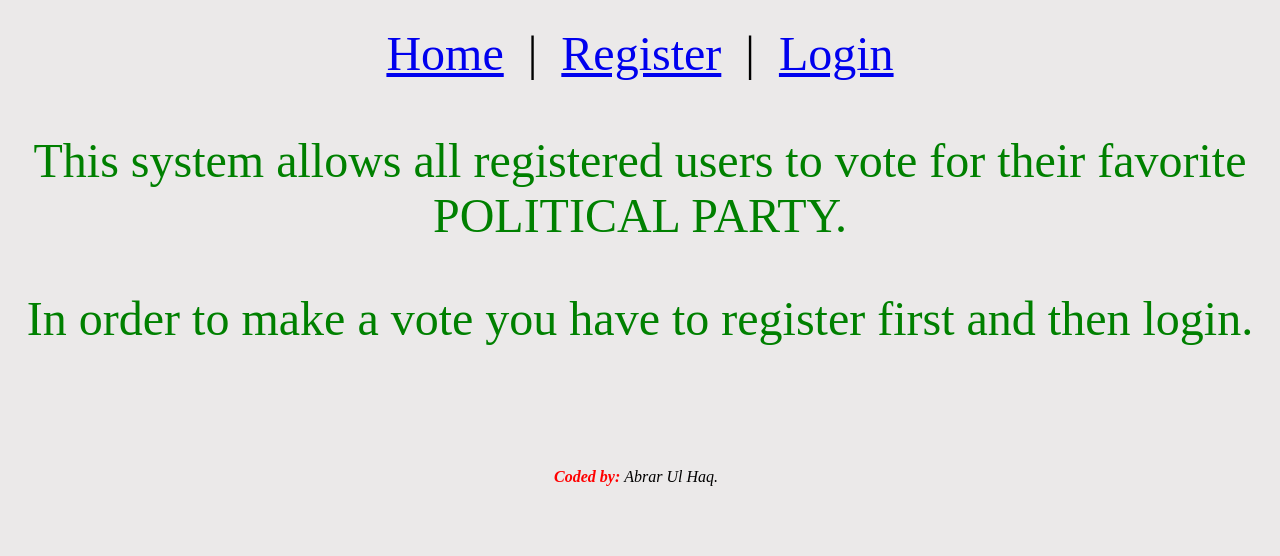
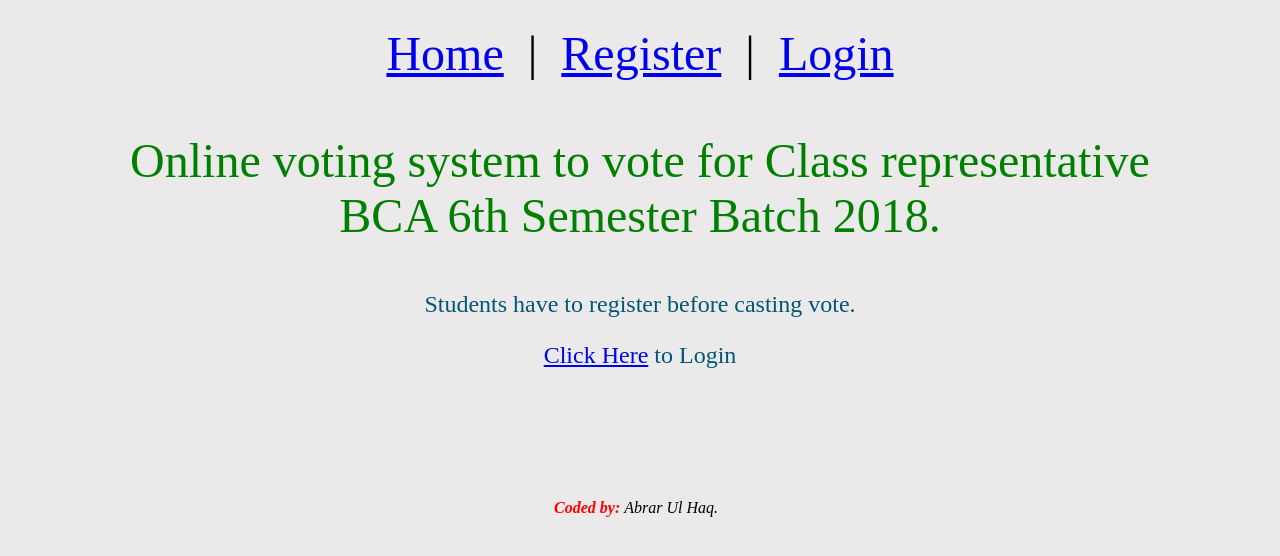
Before and after one commit to abrarism/cr-vote-GDC-Kupwara, a PHP site: page /vote/index.php in a window 1280 px wide. Shown: the top 556 px of the page. Run offline with PHP 8.4, Linux system fonts and the light colour scheme.

Commit message:
bug fixes

```diff
--- a/connection.php
+++ b/connection.php
@@ -1,3 +1,4 @@
+
 <?php
 $con = mysqli_connect("localhost","vote","vote","vote") or die ("error" . mysqli_error($con));
 ?>
--- a/index.php
+++ b/index.php
@@ -1,4 +1,12 @@
-<?php include "header.php";
+<?php
+//////////////////////////////////////////////
+// Project: CR Voting                       //
+// Author: Abrar ul Haq                     //
+// Github url: https://github.com/abrarism  //
+// Website: https://instagram.com/abrarism  //
+// Date: 21-July-2021                       //
+//////////////////////////////////////////////
+ include "header.php";
 session_start();
 if (isset($_SESSION['SESS_NAME'])!="") {
 	header("Location: voter.php");
@@ -6,7 +14,17 @@ if (isset($_SESSION['SESS_NAME'])!="") {
 ?>
 <?php global $msg; echo $msg;?>
 
-<p><center><legend><font color='#008000' size='18'>This system allows all registered users to vote for their favorite POLITICAL PARTY.</p>
-<p>In order to make a vote you have to register first and then login.</font></legend></center>
+<p><center><legend><font color='#008000' size='10'>
+<!---- Voting system created by Abrar -->
+Online voting system to vote for Class representative <br>
+BCA 6th Semester Batch 2018.</p></font></legend></center>
+
+
+<p><center><legend><font color='#005777' size='5'>
+<p>Students have to register before casting vote.
+<br> <p>
+
+<a href="http://localhost/vote/cr-vote-GDC-Kupwara/login.php">Click Here</a> to Login
+</p></font></legend></center>
     <p>&nbsp;&nbsp;</p>
 <?php include "footer.php";?>
```
Also changed, not shown: auth.php (+7 -0 lines), change_pass.php (+7 -0 lines), change_pass_action.php (+7 -0 lines), jscript/validation.js (+7 -14 lines), lan_view.php (+7 -0 lines), login.php (+9 -1 lines), login_action.php (+7 -0 lines), logout.php (+7 -0 lines), profile.php (+7 -0 lines), reg_action.php (+7 -0 lines), register.php (+9 -0 lines), submit_vote.php (+7 -0 lines), voter.php (+7 -0 lines).
